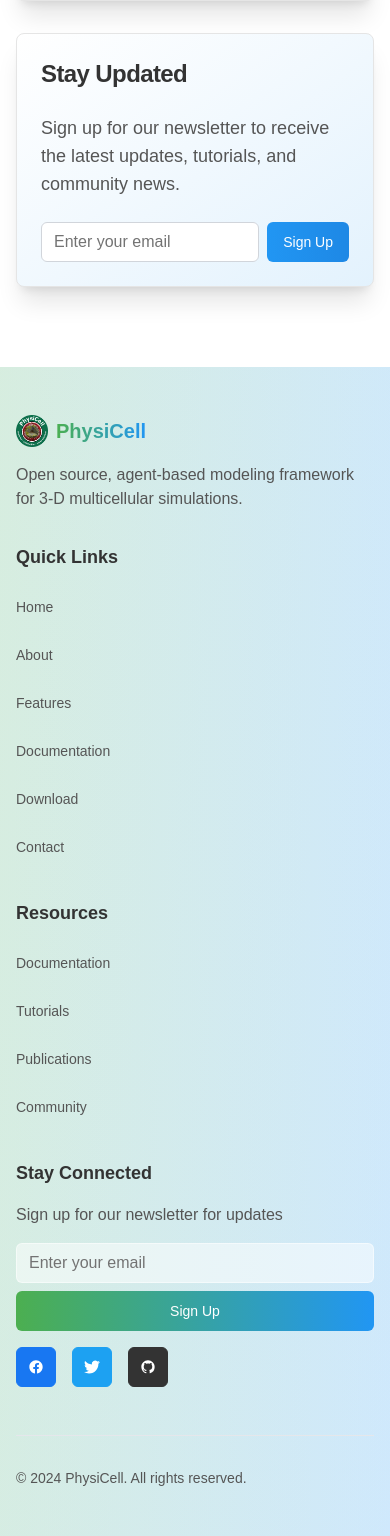
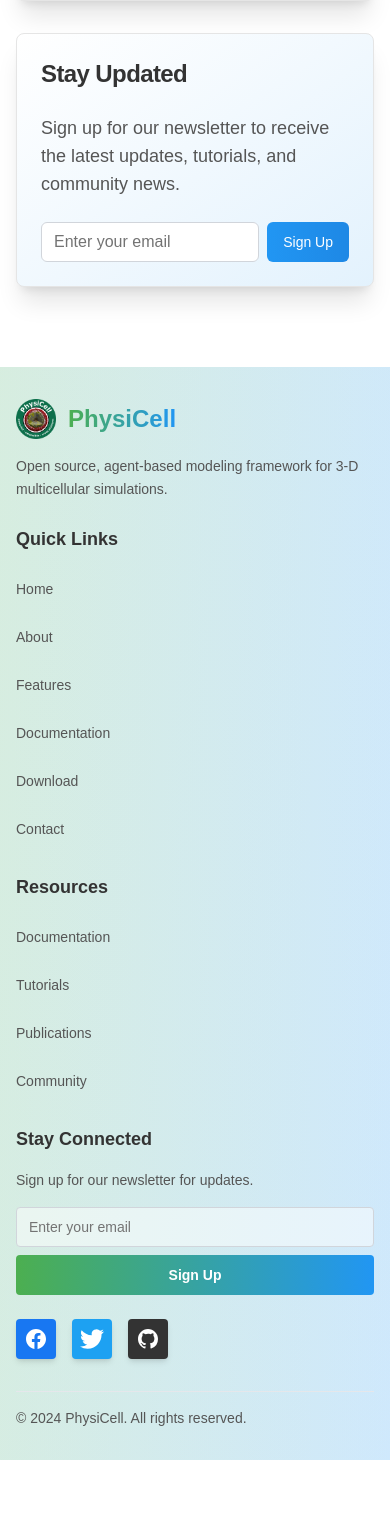
Before and after one commit to AAbubaker2020/test_physicell, a Next.js app: page /contact in a window 390 px wide. Shown: the part 1764-3300 px from the top of the page. After the commit the page ends 3224 px from the top, so only its background shows below. Built offline with nearby package versions, Linux system fonts and the light colour scheme.

Commit message:
first push for physicell-9

```diff
--- a/app/about/page.tsx
+++ b/app/about/page.tsx
@@ -378,25 +378,45 @@ return (
       </section>
     </main>
 
-    <footer className="bg-gradient-to-r from-[#4CAF50]/10 to-[#2196F3]/10 text-[#333] py-12">
+    <footer className="bg-gradient-to-r from-[#4CAF50]/10 to-[#2196F3]/10 text-[#333] py-8 sm:py-12">
         <div className="max-w-7xl mx-auto px-4 sm:px-6 lg:px-8">
-        <div className="grid grid-cols-1 md:grid-cols-2 lg:grid-cols-4 gap-8">
+          {/* Footer Grid */}
+          <div className="grid grid-cols-1 sm:grid-cols-2 lg:grid-cols-4 gap-6 lg:gap-8">
+            {/* PhysiCell Section */}
             <div>
               <div className="flex items-center mb-4">
-              <Image src="/logo.png" alt="PhysiCell Logo" width={32} height={32} className="mr-2" />
-              <h3 className="text-xl font-semibold bg-clip-text text-transparent bg-gradient-to-r from-[#4CAF50] to-[#2196F3]">PhysiCell</h3>
+                <Image
+                  src="/logo.png"
+                  alt="PhysiCell Logo"
+                  width={40}
+                  height={40}
+                  className="mr-3"
+                />
+                <h3 className="text-2xl font-bold bg-clip-text text-transparent bg-gradient-to-r from-[#4CAF50] to-[#2196F3]">
+                  PhysiCell
+                </h3>
               </div>
-            <p className="text-[#555] text-base">
-              Open source, agent-based modeling framework for 3-D multicellular simulations.
+              <p className="text-[#555] text-sm sm:text-base leading-relaxed">
+                Open source, agent-based modeling framework for 3-D multicellular
+                simulations.
               </p>
             </div>
+
+            {/* Quick Links */}
             <div>
               <h4 className="text-lg font-semibold mb-4 text-[#333]">Quick Links</h4>
-            <ul className="space-y-2">
+              <ul className="space-y-2 text-sm sm:text-base">
                 {['Home', 'About', 'Features', 'Documentation', 'Download', 'Contact'].map((item) => (
                   <li key={item}>
-                    <Link href={item === 'Features' ? '#' : item === 'Documentation' ? '#' :item === 'Download' ? '#' :item === 'Home' ? '/' :`/${item.toLowerCase()}`}>
-                    <Button variant="link" className="text-[#555] hover:text-[#4CAF50] p-0 transition-colors duration-300">
+                    <Link
+                      href={
+                        item === 'Home' ? '/' : `/${item.toLowerCase()}`
+                      }
+                    >
+                      <Button
+                        variant="link"
+                        className="text-[#555] hover:text-[#4CAF50] p-0 transition-colors duration-300"
+                      >
                         {item}
                       </Button>
                     </Link>
@@ -404,53 +424,85 @@ return (
                 ))}
               </ul>
             </div>
+
+            {/* Resources */}
             <div>
               <h4 className="text-lg font-semibold mb-4 text-[#333]">Resources</h4>
-            <ul className="space-y-2">
+              <ul className="space-y-2 text-sm sm:text-base">
                 {['Documentation', 'Tutorials', 'Publications', 'Community'].map((item) => (
                   <li key={item}>
-                  <Button variant="link" className="text-[#555] hover:text-[#2196F3] p-0 transition-colors duration-300">
+                    <Button
+                      variant="link"
+                      className="text-[#555] hover:text-[#2196F3] p-0 transition-colors duration-300"
+                    >
                       {item}
                     </Button>
                   </li>
                 ))}
               </ul>
             </div>
+
+            {/* Stay Connected */}
             <div>
               <h4 className="text-lg font-semibold mb-4 text-[#333]">Stay Connected</h4>
-            <p className="text-[#555] mb-4">Sign up for our newsletter for updates</p>
+              <p className="text-[#555] text-sm sm:text-base mb-4 leading-relaxed">
+                Sign up for our newsletter for updates.
+              </p>
               <form className="flex flex-col space-y-2">
-              <Input type="email" placeholder="Enter your email" className="bg-white/50 border-white/50 text-[#333] placeholder-gray-500" />
-              <Button className="bg-gradient-to-r from-[#4CAF50] to-[#2196F3] text-white hover:from-[#45a049] hover:to-[#1e88e5] transition-all duration-300">
+                <Input
+                  type="email"
+                  placeholder="Enter your email"
+                  className="bg-white/50 border border-gray-300 rounded px-3 py-2 text-sm sm:text-base placeholder-gray-500 focus:outline-none focus:ring-2 focus:ring-[#4CAF50]"
+                />
+                <Button className="bg-gradient-to-r from-[#4CAF50] to-[#2196F3] text-white font-semibold py-2 rounded hover:from-[#45a049] hover:to-[#1e88e5] transition-all duration-300">
                   Sign Up
                 </Button>
               </form>
-            <div className="flex space-x-4 mt-4">
+              <div className="flex space-x-4 mt-6">
                 {[
-                { name: 'Facebook', icon: 'M22 12c0-5.523-4.477-10-10-10S2 6.477 2 12c0 4.991 3.657 9.128 8.438 9.878v-6.987h-2.54V12h2.54V9.797c0-2.506 1.492-3.89 3.777-3.89 1.094 0 2.238.195 2.238.195v2.46h-1.26c-1.243 0-1.63.771-1.63 1.562V12h2.773l-.443 2.89h-2.33v6.988C18.343 21.128 22 16.991 22 12z', color: '#1877F2' },
-                { name: 'Twitter', icon: 'M23.953 4.57a10 10 0 01-2.825.775 4.958 4.958 0 002.163-2.723c-.951.555-2.005.959-3.127 1.184a4.92 4.92 0 00-8.384 4.482C7.69 8.095 4.067 6.13 1.64 3.162a4.822 4.822 0 00-.666 2.475c0 1.71.87 3.213 2.188 4.096a4.904 4.904 0 01-2.228-.616v.06a4.923 4.923 0 003.946 4.827 4.996 4.996 0 01-2.212.085 4.936 4.936 0 004.604 3.417 9.867 9.867 0 01-6.102 2.105c-.39 0-.779-.023-1.17-.067a13.995 13.995 0 007.557 2.209c9.053 0 13.998-7.496 13.998-13.985 0-.21 0-.42-.015-.63A9.935 9.935 0 0024 4.59z', color: '#1DA1F2' },
-                { name: 'GitHub', icon: 'M12 2C6.477 2 2 6.484 2 12.017c0 4.425 2.865 8.18 6.839 9.504.5.092.682-.217.682-.483 0-.237-.008-.868-.013-1.703-2.782.605-3.369-1.343-3.369-1.343-.454-1.158-1.11-1.466-1.11-1.466-.908-.62.069-.608.069-.608 1.003.07 1.531 1.032 1.531 1.032.892 1.53 2.341 1.088 2.91.832.092-.647.35-1.088.636-1.338-2.22-.253-4.555-1.113-4.555-4.951 0-1.093.39-1.988 1.029-2.688-.103-.253-.446-1.272.098-2.65 0 0 .84-.27 2.75 1.026A9.564 9.564 0 0112 6.844c.85.004 1.705.115 2.504.337 1.909-1.296 2.747-1.027 2.747-1.027.546 1.379.202 2.398.1 2.651.64.7 1.028 1.595 1.028 2.688 0 3.848-2.339 4.695-4.566 4.943.359.309.678.92.678 1.855 0 1.338-.012 2.419-.012 2.747 0 .268.18.58.688.482A10.019 10.019 0 0022 12.017C22 6.484 17.522 2 12 2z', color: '#333' }
+                  {
+                    name: 'Facebook',
+                    icon: 'M22 12c0-5.523-4.477-10-10-10S2 6.477 2 12c0 4.991 3.657 9.128 8.438 9.878v-6.987h-2.54V12h2.54V9.797c0-2.506 1.492-3.89 3.777-3.89 1.094 0 2.238.195 2.238.195v2.46h-1.26c-1.243 0-1.63.771-1.63 1.562V12h2.773l-.443 2.89h-2.33v6.988C18.343 21.128 22 16.991 22 12z',
+                    color: '#1877F2',
+                  },
+                  {
+                    name: 'Twitter',
+                    icon: 'M23.953 4.57a10 10 0 01-2.825.775 4.958 4.958 0 002.163-2.723c-.951.555-2.005.959-3.127 1.184a4.92 4.92 0 00-8.384 4.482C7.69 8.095 4.067 6.13 1.64 3.162a4.822 4.822 0 00-.666 2.475c0 1.71.87 3.213 2.188 4.096a4.904 4.904 0 01-2.228-.616v.06a4.923 4.923 0 003.946 4.827 4.996 4.996 0 01-2.212.085 4.936 4.936 0 004.604 3.417 9.867 9.867 0 01-6.102 2.105c-.39 0-.779-.023-1.17-.067a13.995 13.995 0 007.557 2.209c9.053 0 13.998-7.496 13.998-13.985 0-.21 0-.42-.015-.63A9.935 9.935 0 0024 4.59z',
+                    color: '#1DA1F2',
+                  },
+                  {
+                    name: 'GitHub',
+                    icon: 'M12 2C6.477 2 2 6.484 2 12.017c0 4.425 2.865 8.18 6.839 9.504.5.092.682-.217.682-.483 0-.237-.008-.868-.013-1.703-2.782.605-3.369-1.343-3.369-1.343-.454-1.158-1.11-1.466-1.11-1.466-.908-.62.069-.608.069-.608 1.003.07 1.531 1.032 1.531 1.032.892 1.53 2.341 1.088 2.91.832.092-.647.35-1.088.636-1.338-2.22-.253-4.555-1.113-4.555-4.951 0-1.093.39-1.988 1.029-2.688-.103-.253-.446-1.272.098-2.65 0 0 .84-.27 2.75 1.026A9.564 9.564 0 0112 6.844c.85.004 1.705.115 2.504.337 1.909-1.296 2.747-1.027 2.747-1.027.546 1.379.202 2.398.1 2.651.64.7 1.028 1.595 1.028 2.688 0 3.848-2.339 4.695-4.566 4.943.359.309.678.92.678 1.855 0 1.338-.012 2.419-.012 2.747 0 .268.18.58.688.482A10.019 10.019 0 0022 12.017C22 6.484 17.522 2 12 2z',
+                    color: '#333',
+                  },
                 ].map((social) => (
-                <Button
+                  <a
                     key={social.name}
-                  variant="outline"
-                  size="icon"
-                  className={`${socialButtonStyles[social.name.toLowerCase() as keyof typeof socialButtonStyles] || "bg-default"} text-white hover:bg-white transition-all duration-300`}
+                    href="#"
+                    className="inline-block p-2 w-10 h-10 bg-gray-100 rounded hover:opacity-80 shadow-md"
+                    style={{ backgroundColor: social.color }}
+                    aria-label={social.name}
                   >
-                  <span className="sr-only">{social.name}</span>
-                  <svg className="h-5 w-5" fill="currentColor" viewBox="0 0 24 24" aria-hidden="true">
+                    <svg
+                      className="h-6 w-6 text-white"
+                      fill="currentColor"
+                      viewBox="0 0 24 24"
+                    >
                       <path d={social.icon} />
                     </svg>
-                </Button>
+                  </a>
                 ))}
               </div>
             </div>
           </div>
-        <div className="mt-12 border-t border-gray-200 pt-8 text-sm text-[#555]">
+
+          {/* Footer Bottom */}
+          <div className="mt-8 sm:mt-12 border-t border-gray-200 pt-4 sm:pt-8 text-sm text-[#555]">
             <p>&copy; {new Date().getFullYear()} PhysiCell. All rights reserved.</p>
           </div>
         </div>
       </footer>
+
   </div>
 )
 }
--- a/app/contact/page.tsx
+++ b/app/contact/page.tsx
@@ -232,25 +232,45 @@ export default function Contact() {
       </section>
     </main>
 
-    <footer className="bg-gradient-to-r from-[#4CAF50]/10 to-[#2196F3]/10 text-[#333] py-12">
+    <footer className="bg-gradient-to-r from-[#4CAF50]/10 to-[#2196F3]/10 text-[#333] py-8 sm:py-12">
         <div className="max-w-7xl mx-auto px-4 sm:px-6 lg:px-8">
-        <div className="grid grid-cols-1 md:grid-cols-2 lg:grid-cols-4 gap-8">
+          {/* Footer Grid */}
+          <div className="grid grid-cols-1 sm:grid-cols-2 lg:grid-cols-4 gap-6 lg:gap-8">
+            {/* PhysiCell Section */}
             <div>
               <div className="flex items-center mb-4">
-              <Image src="/logo.png" alt="PhysiCell Logo" width={32} height={32} className="mr-2" />
-              <h3 className="text-xl font-semibold bg-clip-text text-transparent bg-gradient-to-r from-[#4CAF50] to-[#2196F3]">PhysiCell</h3>
+                <Image
+                  src="/logo.png"
+                  alt="PhysiCell Logo"
+                  width={40}
+                  height={40}
+                  className="mr-3"
+                />
+                <h3 className="text-2xl font-bold bg-clip-text text-transparent bg-gradient-to-r from-[#4CAF50] to-[#2196F3]">
+                  PhysiCell
+                </h3>
               </div>
-            <p className="text-[#555] text-base">
-              Open source, agent-based modeling framework for 3-D multicellular simulations.
+              <p className="text-[#555] text-sm sm:text-base leading-relaxed">
+                Open source, agent-based modeling framework for 3-D multicellular
+                simulations.
               </p>
             </div>
+
+            {/* Quick Links */}
             <div>
               <h4 className="text-lg font-semibold mb-4 text-[#333]">Quick Links</h4>
-            <ul className="space-y-2">
+              <ul className="space-y-2 text-sm sm:text-base">
                 {['Home', 'About', 'Features', 'Documentation', 'Download', 'Contact'].map((item) => (
                   <li key={item}>
-                    <Link href={item === 'Features' ? '#' : item === 'Documentation' ? '#' :item === 'Download' ? '#' :item === 'Home' ? '/' :`/${item.toLowerCase()}`}>
-                    <Button variant="link" className="text-[#555] hover:text-[#4CAF50] p-0 transition-colors duration-300">
+                    <Link
+                      href={
+                        item === 'Home' ? '/' : `/${item.toLowerCase()}`
+                      }
+                    >
+                      <Button
+                        variant="link"
+                        className="text-[#555] hover:text-[#4CAF50] p-0 transition-colors duration-300"
+                      >
                         {item}
                       </Button>
                     </Link>
@@ -258,53 +278,85 @@ export default function Contact() {
                 ))}
               </ul>
             </div>
+
+            {/* Resources */}
             <div>
               <h4 className="text-lg font-semibold mb-4 text-[#333]">Resources</h4>
-            <ul className="space-y-2">
+              <ul className="space-y-2 text-sm sm:text-base">
                 {['Documentation', 'Tutorials', 'Publications', 'Community'].map((item) => (
                   <li key={item}>
-                  <Button variant="link" className="text-[#555] hover:text-[#2196F3] p-0 transition-colors duration-300">
+                    <Button
+                      variant="link"
+                      className="text-[#555] hover:text-[#2196F3] p-0 transition-colors duration-300"
+                    >
                       {item}
                     </Button>
                   </li>
                 ))}
               </ul>
             </div>
+
+            {/* Stay Connected */}
             <div>
               <h4 className="text-lg font-semibold mb-4 text-[#333]">Stay Connected</h4>
-            <p className="text-[#555] mb-4">Sign up for our newsletter for updates</p>
+              <p className="text-[#555] text-sm sm:text-base mb-4 leading-relaxed">
+                Sign up for our newsletter for updates.
+              </p>
               <form className="flex flex-col space-y-2">
-              <Input type="email" placeholder="Enter your email" className="bg-white/50 border-white/50 text-[#333] placeholder-gray-500" />
-              <Button className="bg-gradient-to-r from-[#4CAF50] to-[#2196F3] text-white hover:from-[#45a049] hover:to-[#1e88e5] transition-all duration-300">
+                <Input
+                  type="email"
+                  placeholder="Enter your email"
+                  className="bg-white/50 border border-gray-300 rounded px-3 py-2 text-sm sm:text-base placeholder-gray-500 focus:outline-none focus:ring-2 focus:ring-[#4CAF50]"
+                />
+                <Button className="bg-gradient-to-r from-[#4CAF50] to-[#2196F3] text-white font-semibold py-2 rounded hover:from-[#45a049] hover:to-[#1e88e5] transition-all duration-300">
                   Sign Up
                 </Button>
               </form>
-            <div className="flex space-x-4 mt-4">
+              <div className="flex space-x-4 mt-6">
                 {[
-                { name: 'Facebook', icon: 'M22 12c0-5.523-4.477-10-10-10S2 6.477 2 12c0 4.991 3.657 9.128 8.438 9.878v-6.987h-2.54V12h2.54V9.797c0-2.506 1.492-3.89 3.777-3.89 1.094 0 2.238.195 2.238.195v2.46h-1.26c-1.243 0-1.63.771-1.63 1.562V12h2.773l-.443 2.89h-2.33v6.988C18.343 21.128 22 16.991 22 12z', color: '#1877F2' },
-                { name: 'Twitter', icon: 'M23.953 4.57a10 10 0 01-2.825.775 4.958 4.958 0 002.163-2.723c-.951.555-2.005.959-3.127 1.184a4.92 4.92 0 00-8.384 4.482C7.69 8.095 4.067 6.13 1.64 3.162a4.822 4.822 0 00-.666 2.475c0 1.71.87 3.213 2.188 4.096a4.904 4.904 0 01-2.228-.616v.06a4.923 4.923 0 003.946 4.827 4.996 4.996 0 01-2.212.085 4.936 4.936 0 004.604 3.417 9.867 9.867 0 01-6.102 2.105c-.39 0-.779-.023-1.17-.067a13.995 13.995 0 007.557 2.209c9.053 0 13.998-7.496 13.998-13.985 0-.21 0-.42-.015-.63A9.935 9.935 0 0024 4.59z', color: '#1DA1F2' },
-                { name: 'GitHub', icon: 'M12 2C6.477 2 2 6.484 2 12.017c0 4.425 2.865 8.18 6.839 9.504.5.092.682-.217.682-.483 0-.237-.008-.868-.013-1.703-2.782.605-3.369-1.343-3.369-1.343-.454-1.158-1.11-1.466-1.11-1.466-.908-.62.069-.608.069-.608 1.003.07 1.531 1.032 1.531 1.032.892 1.53 2.341 1.088 2.91.832.092-.647.35-1.088.636-1.338-2.22-.253-4.555-1.113-4.555-4.951 0-1.093.39-1.988 1.029-2.688-.103-.253-.446-1.272.098-2.65 0 0 .84-.27 2.75 1.026A9.564 9.564 0 0112 6.844c.85.004 1.705.115 2.504.337 1.909-1.296 2.747-1.027 2.747-1.027.546 1.379.202 2.398.1 2.651.64.7 1.028 1.595 1.028 2.688 0 3.848-2.339 4.695-4.566 4.943.359.309.678.92.678 1.855 0 1.338-.012 2.419-.012 2.747 0 .268.18.58.688.482A10.019 10.019 0 0022 12.017C22 6.484 17.522 2 12 2z', color: '#333' }
+                  {
+                    name: 'Facebook',
+                    icon: 'M22 12c0-5.523-4.477-10-10-10S2 6.477 2 12c0 4.991 3.657 9.128 8.438 9.878v-6.987h-2.54V12h2.54V9.797c0-2.506 1.492-3.89 3.777-3.89 1.094 0 2.238.195 2.238.195v2.46h-1.26c-1.243 0-1.63.771-1.63 1.562V12h2.773l-.443 2.89h-2.33v6.988C18.343 21.128 22 16.991 22 12z',
+                    color: '#1877F2',
+                  },
+                  {
+                    name: 'Twitter',
+                    icon: 'M23.953 4.57a10 10 0 01-2.825.775 4.958 4.958 0 002.163-2.723c-.951.555-2.005.959-3.127 1.184a4.92 4.92 0 00-8.384 4.482C7.69 8.095 4.067 6.13 1.64 3.162a4.822 4.822 0 00-.666 2.475c0 1.71.87 3.213 2.188 4.096a4.904 4.904 0 01-2.228-.616v.06a4.923 4.923 0 003.946 4.827 4.996 4.996 0 01-2.212.085 4.936 4.936 0 004.604 3.417 9.867 9.867 0 01-6.102 2.105c-.39 0-.779-.023-1.17-.067a13.995 13.995 0 007.557 2.209c9.053 0 13.998-7.496 13.998-13.985 0-.21 0-.42-.015-.63A9.935 9.935 0 0024 4.59z',
+                    color: '#1DA1F2',
+                  },
+                  {
+                    name: 'GitHub',
+                    icon: 'M12 2C6.477 2 2 6.484 2 12.017c0 4.425 2.865 8.18 6.839 9.504.5.092.682-.217.682-.483 0-.237-.008-.868-.013-1.703-2.782.605-3.369-1.343-3.369-1.343-.454-1.158-1.11-1.466-1.11-1.466-.908-.62.069-.608.069-.608 1.003.07 1.531 1.032 1.531 1.032.892 1.53 2.341 1.088 2.91.832.092-.647.35-1.088.636-1.338-2.22-.253-4.555-1.113-4.555-4.951 0-1.093.39-1.988 1.029-2.688-.103-.253-.446-1.272.098-2.65 0 0 .84-.27 2.75 1.026A9.564 9.564 0 0112 6.844c.85.004 1.705.115 2.504.337 1.909-1.296 2.747-1.027 2.747-1.027.546 1.379.202 2.398.1 2.651.64.7 1.028 1.595 1.028 2.688 0 3.848-2.339 4.695-4.566 4.943.359.309.678.92.678 1.855 0 1.338-.012 2.419-.012 2.747 0 .268.18.58.688.482A10.019 10.019 0 0022 12.017C22 6.484 17.522 2 12 2z',
+                    color: '#333',
+                  },
                 ].map((social) => (
-                <Button
+                  <a
                     key={social.name}
-                  variant="outline"
-                  size="icon"
-                  className={`${socialButtonStyles[social.name.toLowerCase() as keyof typeof socialButtonStyles] || "bg-default"} text-white hover:bg-white transition-all duration-300`}
+                    href="#"
+                    className="inline-block p-2 w-10 h-10 bg-gray-100 rounded hover:opacity-80 shadow-md"
+                    style={{ backgroundColor: social.color }}
+                    aria-label={social.name}
                   >
-                  <span className="sr-only">{social.name}</span>
-                  <svg className="h-5 w-5" fill="currentColor" viewBox="0 0 24 24" aria-hidden="true">
+                    <svg
+                      className="h-6 w-6 text-white"
+                      fill="currentColor"
+                      viewBox="0 0 24 24"
+                    >
                       <path d={social.icon} />
                     </svg>
-                </Button>
+                  </a>
                 ))}
               </div>
             </div>
           </div>
-        <div className="mt-12 border-t border-gray-200 pt-8 text-sm text-[#555]">
+
+          {/* Footer Bottom */}
+          <div className="mt-8 sm:mt-12 border-t border-gray-200 pt-4 sm:pt-8 text-sm text-[#555]">
             <p>&copy; {new Date().getFullYear()} PhysiCell. All rights reserved.</p>
           </div>
         </div>
       </footer>
+
   </div>
 )
 }
```
Also changed, not shown: components/app-page.tsx (indentation only). Lines whose indentation alone changed are shown as unchanged.
